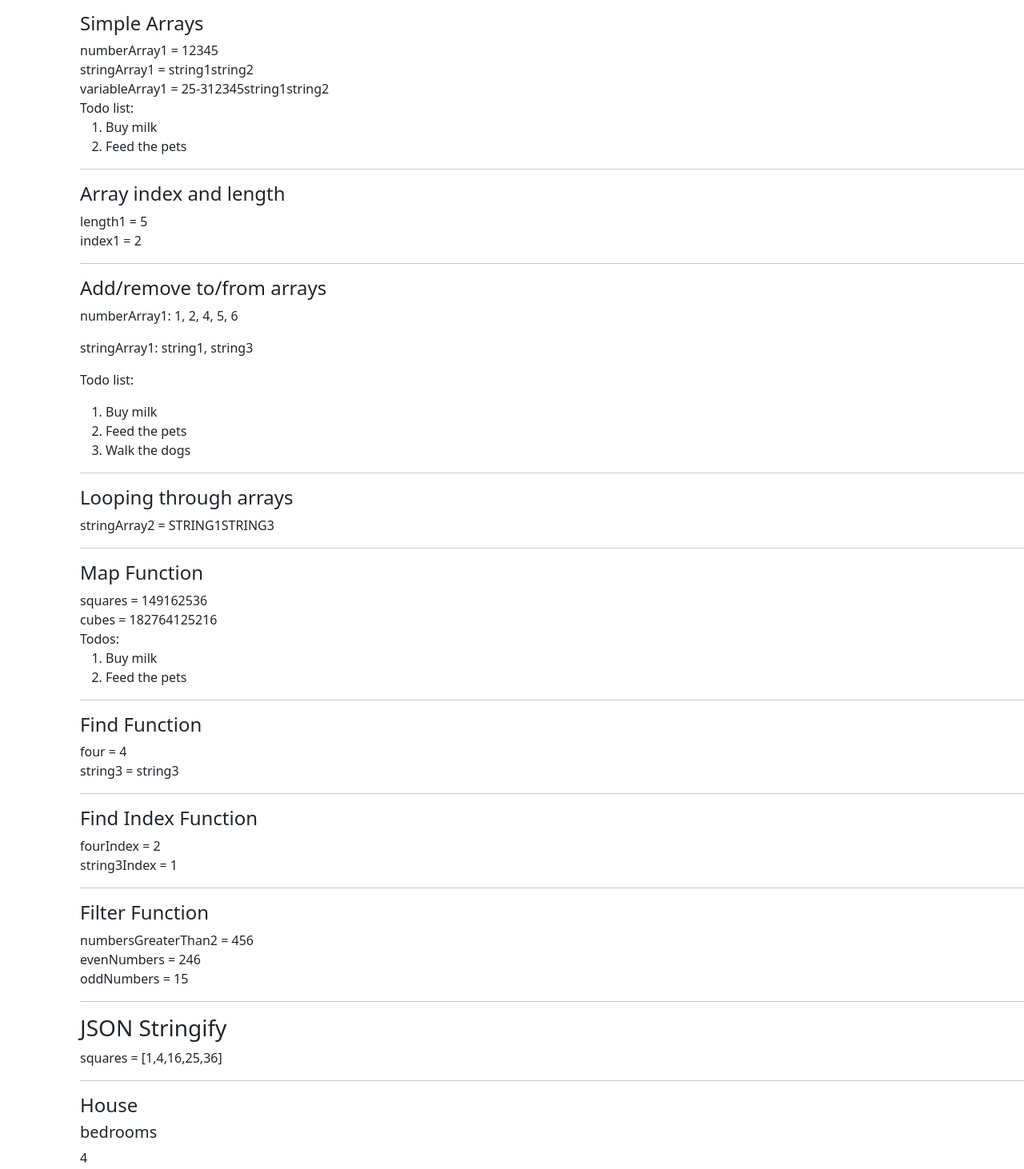
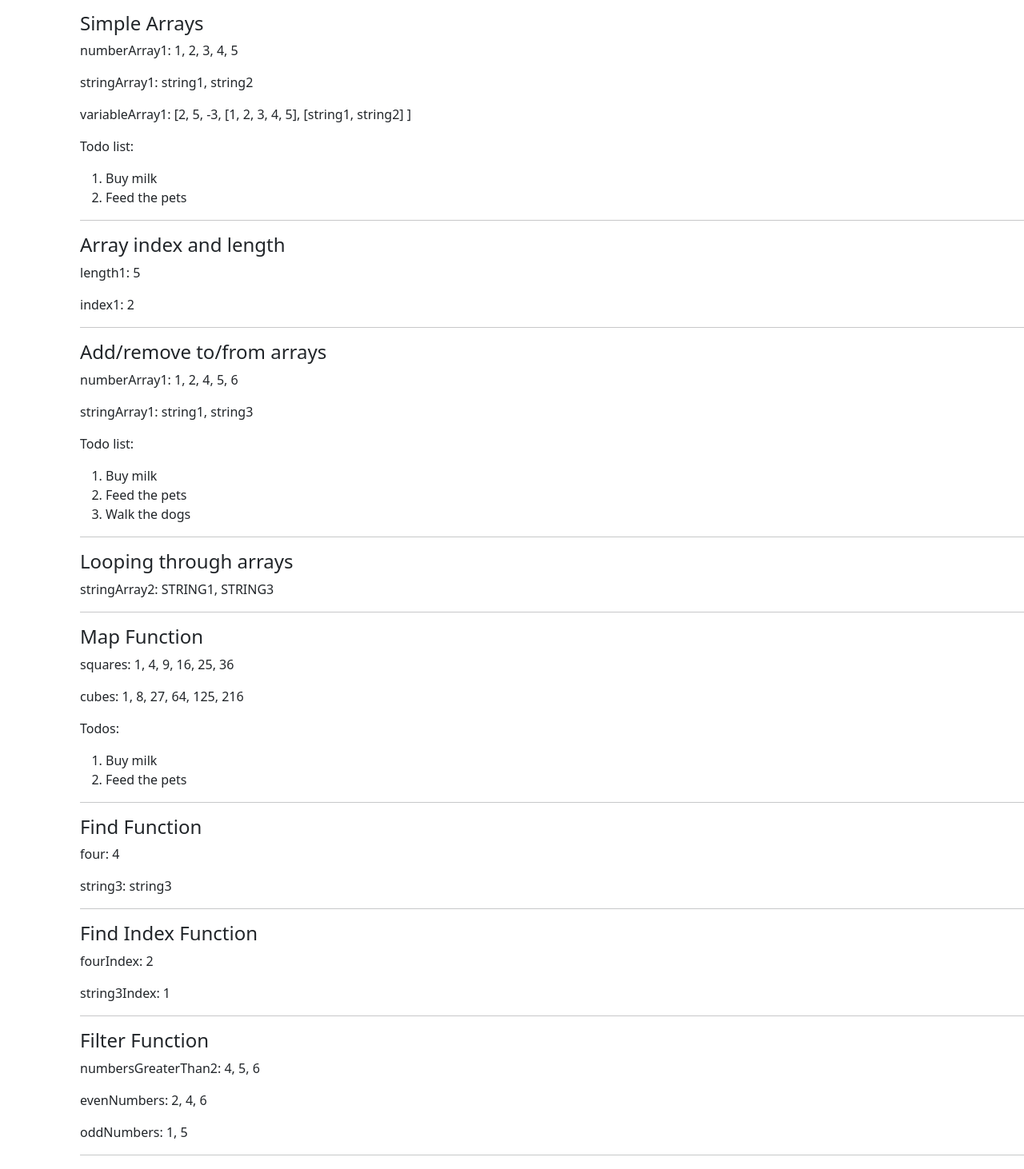
Before and after one commit to ArjunShatkin/kambaz-next-js, a Next.js app: page /Labs/Lab3 in a window 1280 px wide. Shown: the part 1540-3002 px from the top of the page at 80% size. Built offline with nearby package versions, Linux system fonts and the light colour scheme.

Commit message:
error and variable changes

```diff
--- a/src/app/Labs/Lab1/page.tsx
+++ b/src/app/Labs/Lab1/page.tsx
@@ -81,7 +81,7 @@ export default function Lab1() {
         <ul>
           <li>Dune</li>
           <li>Lord of the Rings</li>
-          <li>Ender's Game</li>
+          <li>Ender&apos;s Game</li>
           <li>Red Mars</li>
           <li>The Forever War</li>
         </ul>
--- a/src/app/Labs/Lab3/ArrayIndexAndLength.tsx
+++ b/src/app/Labs/Lab3/ArrayIndexAndLength.tsx
@@ -1,12 +1,14 @@
 export default function ArrayIndexAndLength() {
-    let numberArray1 = [1, 2, 3, 4, 5];
+    const numberArray1 = [1, 2, 3, 4, 5];
     const length1 = numberArray1.length;
     const index1 = numberArray1.indexOf(3);
+
     return (
-    <div id=
-    "wd-array-index-and-length">
-    <h4>Array index and length</h4>
-    length1 = {length1} <br />
-    index1 = {index1} <hr />
-    </div>
-    );}
+      <div id="wd-array-index-and-length">
+        <h4>Array index and length</h4>
+        <p>length1: {length1}</p>
+        <p>index1: {index1}</p>
+        <hr />
+      </div>
+    );
+  }
--- a/src/app/Labs/Lab3/FilterFunction.tsx
+++ b/src/app/Labs/Lab3/FilterFunction.tsx
@@ -1,5 +1,5 @@
 export default function FilterFunction() {
-    let numberArray1 = [1, 2, 4, 5, 6];
+  const numberArray1 = [1, 2, 4, 5, 6];
   const numbersGreaterThan2 = numberArray1.filter((a) => a > 2);
   const evenNumbers = numberArray1.filter((a) => a % 2 === 0);
   const oddNumbers = numberArray1.filter((a) => a % 2 !== 0);
@@ -7,9 +7,10 @@ export default function FilterFunction() {
   return (
     <div id="wd-filter-function">
       <h4>Filter Function</h4>
-        numbersGreaterThan2 = {numbersGreaterThan2} <br />
-        evenNumbers = {evenNumbers} <br />
-        oddNumbers = {oddNumbers} <hr />
+      <p>numbersGreaterThan2: {numbersGreaterThan2.join(", ")}</p>
+      <p>evenNumbers: {evenNumbers.join(", ")}</p>
+      <p>oddNumbers: {oddNumbers.join(", ")}</p>
+      <hr />
     </div>
   );
 }
--- a/src/app/Labs/Lab3/FindFunction.tsx
+++ b/src/app/Labs/Lab3/FindFunction.tsx
@@ -1,6 +1,6 @@
 export default function FindFunction() {
-    let numberArray1 = [1, 2, 3, 4, 5];
-    let stringArray1 = ["string1", "string2", "string3"];
+  const numberArray1 = [1, 2, 3, 4, 5];
+  const stringArray1 = ["string1", "string2", "string3"];
 
   const four = numberArray1.find((a) => a === 4);
   const string3 = stringArray1.find((a) => a === "string3");
@@ -8,8 +8,9 @@ export default function FindFunction() {
   return (
     <div id="wd-find-function">
       <h4>Find Function</h4>
-        four = {four} <br />
-        string3 = {string3} <hr />
+      <p>four: {four}</p>
+      <p>string3: {string3}</p>
+      <hr />
     </div>
   );
 }
--- a/src/app/Labs/Lab3/FindIndex.tsx
+++ b/src/app/Labs/Lab3/FindIndex.tsx
@@ -1,15 +1,16 @@
 export default function FindIndexFunction() {
-    let numberArray1 = [1, 2, 4, 5, 6];
-    let stringArray1 = ['string1', 'string3'];
+  const numberArray1 = [1, 2, 4, 5, 6];
+  const stringArray1 = ["string1", "string3"];
 
-    const fourIndex = numberArray1.findIndex(a => a === 4);
-    const string3Index = stringArray1.findIndex(a => a === 'string3');
+  const fourIndex = numberArray1.findIndex((a) => a === 4);
+  const string3Index = stringArray1.findIndex((a) => a === "string3");
 
   return (
     <div id="wd-find-index-function">
       <h4>Find Index Function</h4>
-        fourIndex = {fourIndex} <br />
-        string3Index = {string3Index} <hr />
+      <p>fourIndex: {fourIndex}</p>
+      <p>string3Index: {string3Index}</p>
+      <hr />
     </div>
   );
 }
--- a/src/app/Labs/Lab3/ForLoops.tsx
+++ b/src/app/Labs/Lab3/ForLoops.tsx
@@ -1,15 +1,17 @@
 export default function ForLoops() {
-    let stringArray1 = ["string1"
-    ,
-    "string3"];
-    let stringArray2 = [];
+    const stringArray1 = ["string1", "string3"];
+    const stringArray2: string[] = [];
+
     for (let i = 0; i < stringArray1.length; i++) {
-    const string1 = stringArray1[i];
-    stringArray2.push(string1.toUpperCase());
+      const string1 = stringArray1[i];
+      stringArray2.push(string1.toUpperCase());
     }
+
     return (
-    <div id=
-    "wd-for-loops">
-    <h4>Looping through arrays</h4>
-    stringArray2 = {stringArray2} <hr />
-    </div> );}
+      <div id="wd-for-loops">
+        <h4>Looping through arrays</h4>
+        <p>stringArray2: {stringArray2.join(", ")}</p>
+        <hr />
+      </div>
+    );
+  }
--- a/src/app/Labs/Lab3/MapFunction.tsx
+++ b/src/app/Labs/Lab3/MapFunction.tsx
@@ -1,5 +1,5 @@
 export default function MapFunction() {
-    let numberArray1 = [1, 2, 3, 4, 5, 6];
+  const numberArray1 = [1, 2, 3, 4, 5, 6];
   const square = (a: number) => a * a;
   const todos = ["Buy milk", "Feed the pets"];
   const squares = numberArray1.map(square);
@@ -8,9 +8,9 @@ export default function MapFunction() {
   return (
     <div id="wd-map-function">
       <h4>Map Function</h4>
-        squares = {squares} <br />
-        cubes = {cubes} <br />
-        Todos:
+      <p>squares: {squares.join(", ")}</p>
+      <p>cubes: {cubes.join(", ")}</p>
+      <p>Todos:</p>
       <ol>
         {todos.map((todo, index) => (
           <li key={index}>{todo}</li>
--- a/src/app/Labs/Lab3/SimpleArrays.tsx
+++ b/src/app/Labs/Lab3/SimpleArrays.tsx
@@ -1,22 +1,25 @@
 export default function SimpleArrays() {
-    var functionScoped = 2;
-    let blockScoped = 5;
+  const functionScoped = 2;
+  const blockScoped = 5;
   const constant1 = functionScoped - blockScoped;
-    let numberArray1 = [1, 2, 3, 4, 5];
-    let stringArray1 = ["string1", "string2"];
-    let htmlArray1 = [
+
+  const numberArray1 = [1, 2, 3, 4, 5];
+  const stringArray1 = ["string1", "string2"];
+  const htmlArray1 = [
     <li key="1">Buy milk</li>,
-      <li key="2">Feed the pets</li>
+    <li key="2">Feed the pets</li>,
   ];
-    let variableArray1 = [functionScoped, blockScoped, constant1, numberArray1, stringArray1];
+  const variableArray1 = [functionScoped, blockScoped, constant1, numberArray1, stringArray1];
 
   return (
     <div id="wd-simple-arrays">
       <h4>Simple Arrays</h4>
-        numberArray1 = {numberArray1} <br />
-        stringArray1 = {stringArray1} <br />
-        variableArray1 = {variableArray1} <br />
-        Todo list:
+      <p>numberArray1: {numberArray1.join(", ")}</p>
+      <p>stringArray1: {stringArray1.join(", ")}</p>
+      <p>variableArray1: [
+        {functionScoped}, {blockScoped}, {constant1}, [{numberArray1.join(", ")}], [{stringArray1.join(", ")}]
+      ]</p>
+      <p>Todo list:</p>
       <ol>{htmlArray1}</ol>
       <hr />
     </div>
--- a/src/app/Labs/Lab3/TernaryOperator.tsx
+++ b/src/app/Labs/Lab3/TernaryOperator.tsx
@@ -1,5 +1,5 @@
 export default function TernaryOperator() {
-    let loggedIn = true;
+  const loggedIn = true;
 
   return (
     <div id="wd-ternary-operator">
```
Lines whose indentation alone changed are shown as unchanged.
